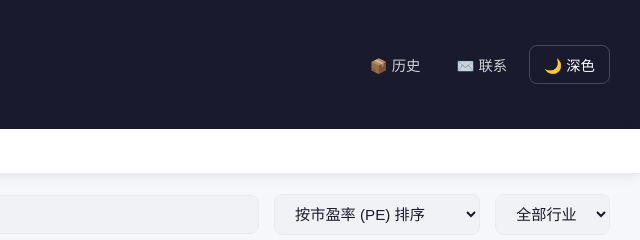
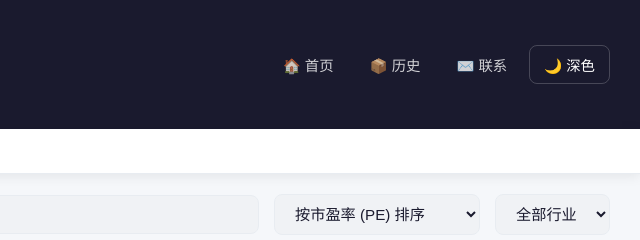
Before and after one commit to yww007/equity, a plain HTML site: page index.html in a window 1280 px wide. Shown: the top 240 px of the page, 640-1280 px from the left. Drawn offline with Linux system fonts and the light colour scheme.

Commit message:
index.html header 添加首页图标链接

```diff
--- a/index.html
+++ b/index.html
@@ -370,6 +370,7 @@
             <div id="updateTime" class="update-time">加载中...</div>
         </div>
         <div class="header-right">
+            <a href="index.html">🏠 首页</a>
             <a href="archive.html">📦 历史</a>
             <a href="contact.html">✉️ 联系</a>
             <button class="dark-toggle" onclick="toggleDarkMode()">🌙 深色</button>
```
